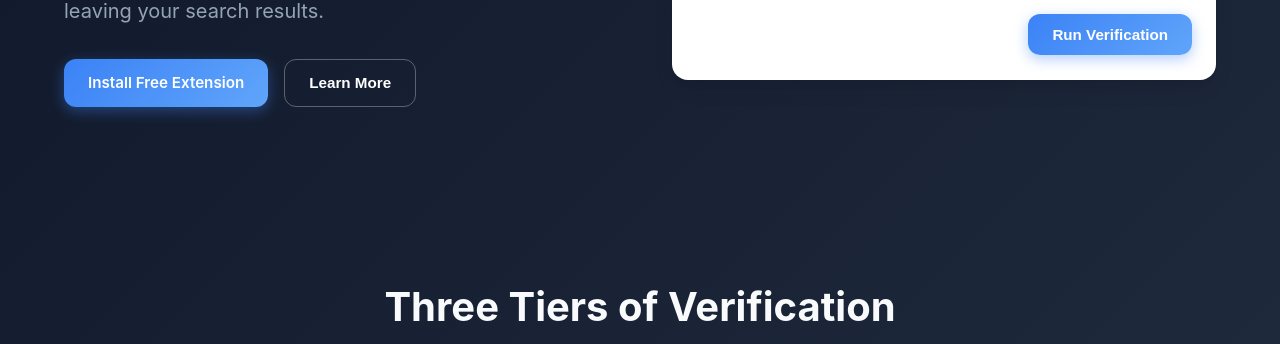
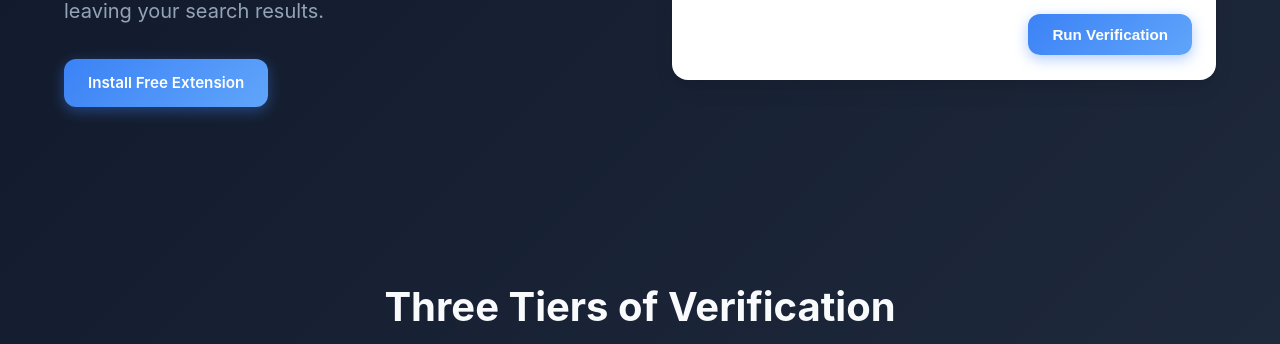
Before and after one commit to NAS-24/Credible-Website, a plain HTML site: page index.html in a window 1280 px wide. Shown: the part 456-800 px from the top of the page. Drawn offline with Linux system fonts and the light colour scheme.

Commit message:
Resolve merge conflict

```diff
--- a/index.html
+++ b/index.html
@@ -254,8 +254,7 @@
 
         <div class="hero-actions">
           <a href="https://microsoftedge.microsoft.com/addons/detail/credible-agentic-factch/glhckknhelfandbhbibnmdkpebacokpk" target="_blank" class="btn btn-primary">Install Free Extension</a>
-          <button class="btn btn-outline">Learn More</button>
-        </div>
+          </div>
       </div>
 
       <div class="hero-visual fade-up">
```
